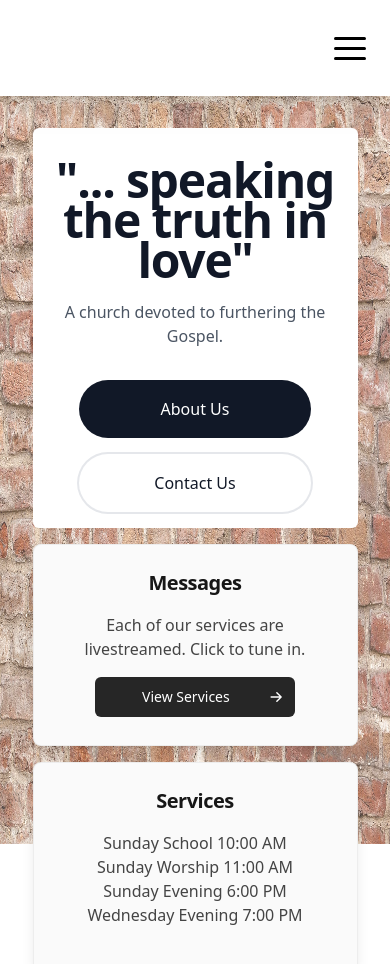
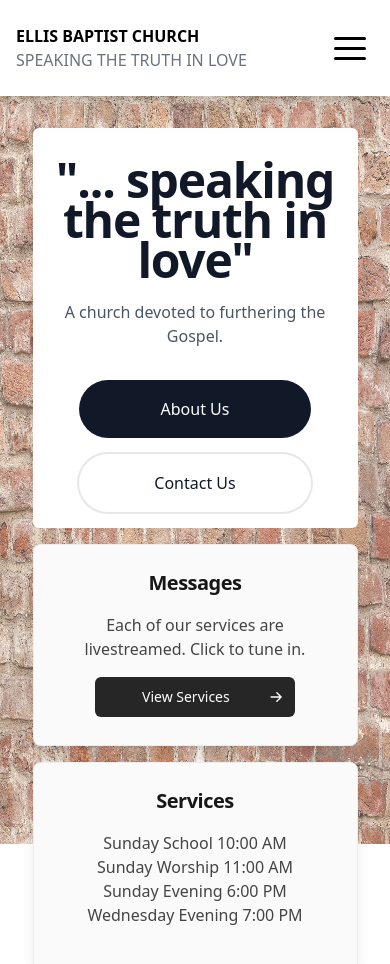
Before and after one commit to RaubJo/ellisbc, an Astro site: page / in a window 390 px wide. Shown: the top 964 px of the page. Built offline with nearby package versions, Linux system fonts and the light colour scheme; Astro itself is replaced by a stand-in of ours.

Commit message:
Always show title, responsive font size

```diff
--- a/src/components/Navigation/Bar.jsx
+++ b/src/components/Navigation/Bar.jsx
@@ -46,10 +46,10 @@ export default class extends Component
                     <div className="flex flex-row justify-evenly sm:justify-between">
                         <div className="flex items-center justify-evenly sm:justify-start h-full ml-4 lg:mx-4 text-black">
                             <a href="/">
-                                <span className="hidden lg:flex mx-auto md:mr-4 text-lg sm:text-3xl lg:text-2xl font-bold text-black whitespace-nowrap">
+                                <span className="flex mx-auto md:mr-4 sm:text-md md:text-lg sm:text-3xl lg:text-2xl font-bold text-black whitespace-nowrap">
                                     {this.state.title}
                                 </span>
-                                <span className="hidden lg:flex mx-auto font-light text-gray-500 whitespace-nowrap">
+                                <span className="flex mx-auto font-light text-gray-500 whitespace-nowrap">
                                     {this.state.subtitle}
                                 </span>
                             </a>
```
